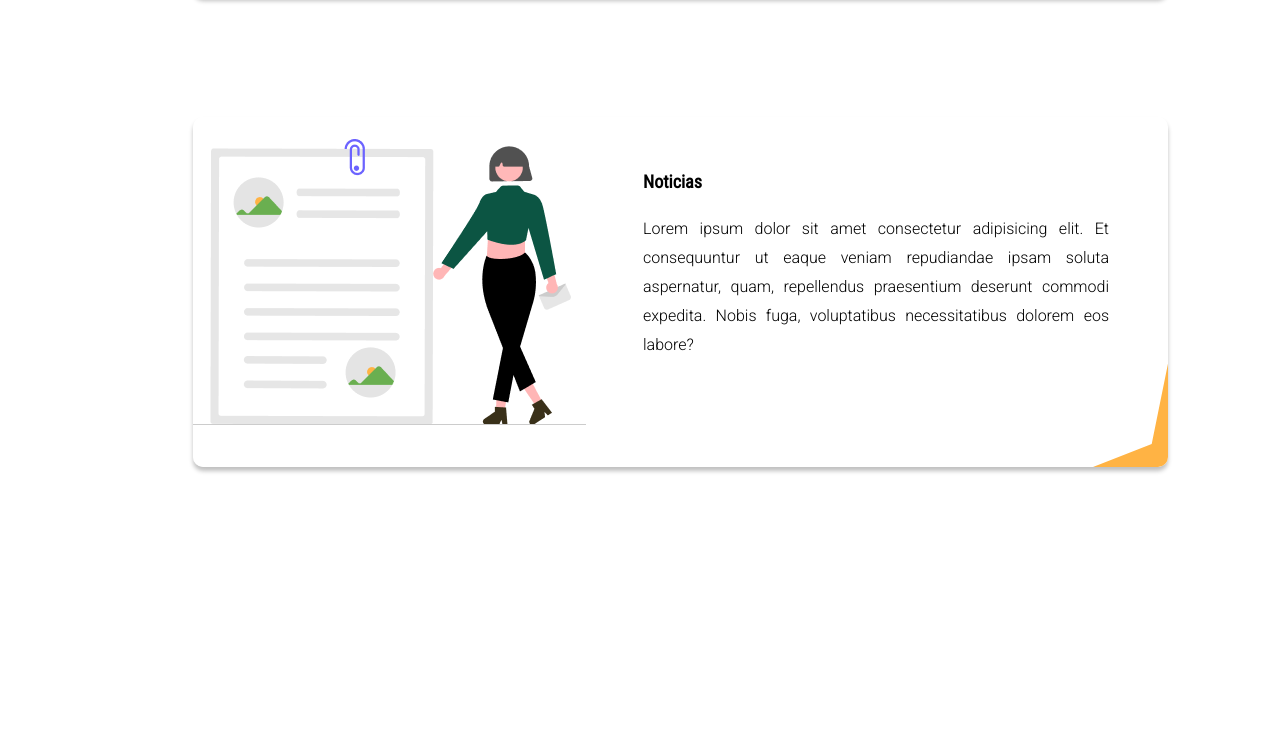
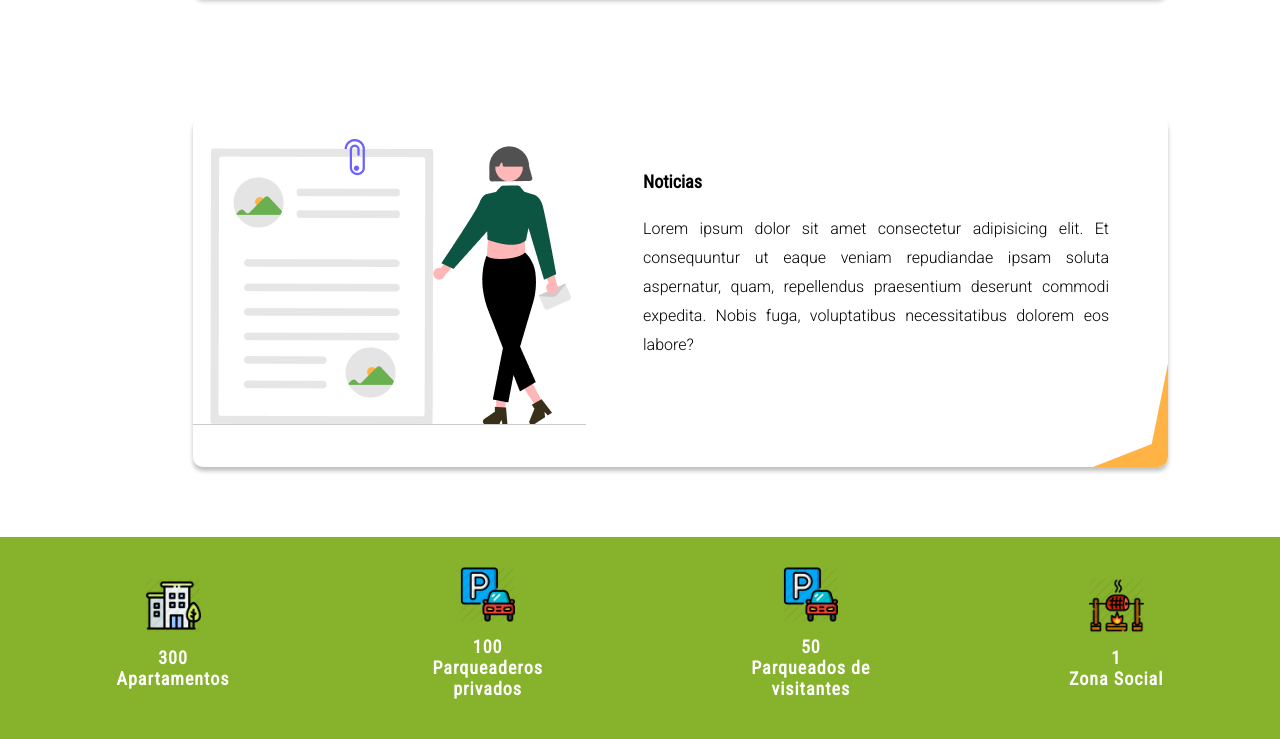
Before and after one commit to Ronaldgonza/Pomelo, a plain HTML site: page Pages/clasificados.html in a window 1280 px wide. Shown: the part 1974-2713 px from the top of the page. Before the commit the page ends 2511 px from the top, so only its background shows below. Drawn offline with Linux system fonts and the light colour scheme; files whose address does not match are found by name.

Commit message:
Agregando Footer

```diff
--- a/Pages/clasificados.html
+++ b/Pages/clasificados.html
@@ -83,6 +83,32 @@
                 </div>
             </div>
 
+            <article class="socialZone">
+                <div class="containers">
+                    <img src="../Media/Home/Apartamento.png" alt="Aparamentos" />
+                    <h3>300</h3>
+                    <h3>Apartamentos</h3>
+                </div>
+
+                <div class="containers">
+                    <img src="../Media/Home/parking.png" alt="parking" />
+                    <h3>100</h3>
+                    <h3>Parqueaderos privados</h3>
+                </div>
+
+                <div class="containers">
+                    <img src="../Media/Home/parking.png" alt="parking" />
+                    <h3>50</h3>
+                    <h3>Parqueados de visitantes</h3>
+                </div>
+
+                <div class="containers">
+                    <img src="../Media/Home/social.png" alt="Zona Social" />
+                    <h3>1</h3>
+                    <h3>Zona Social</h3>
+                </div>
+            </article>
+
         </main>
 
 
```
